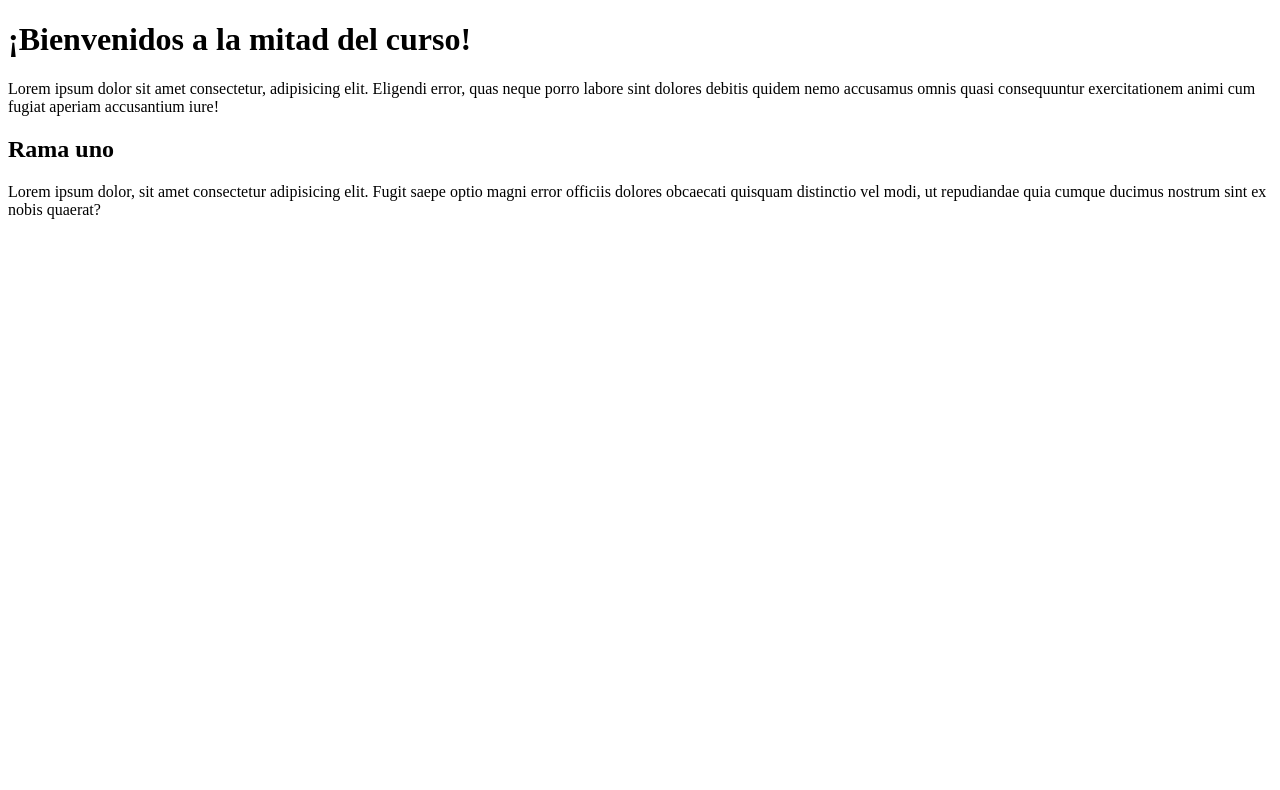
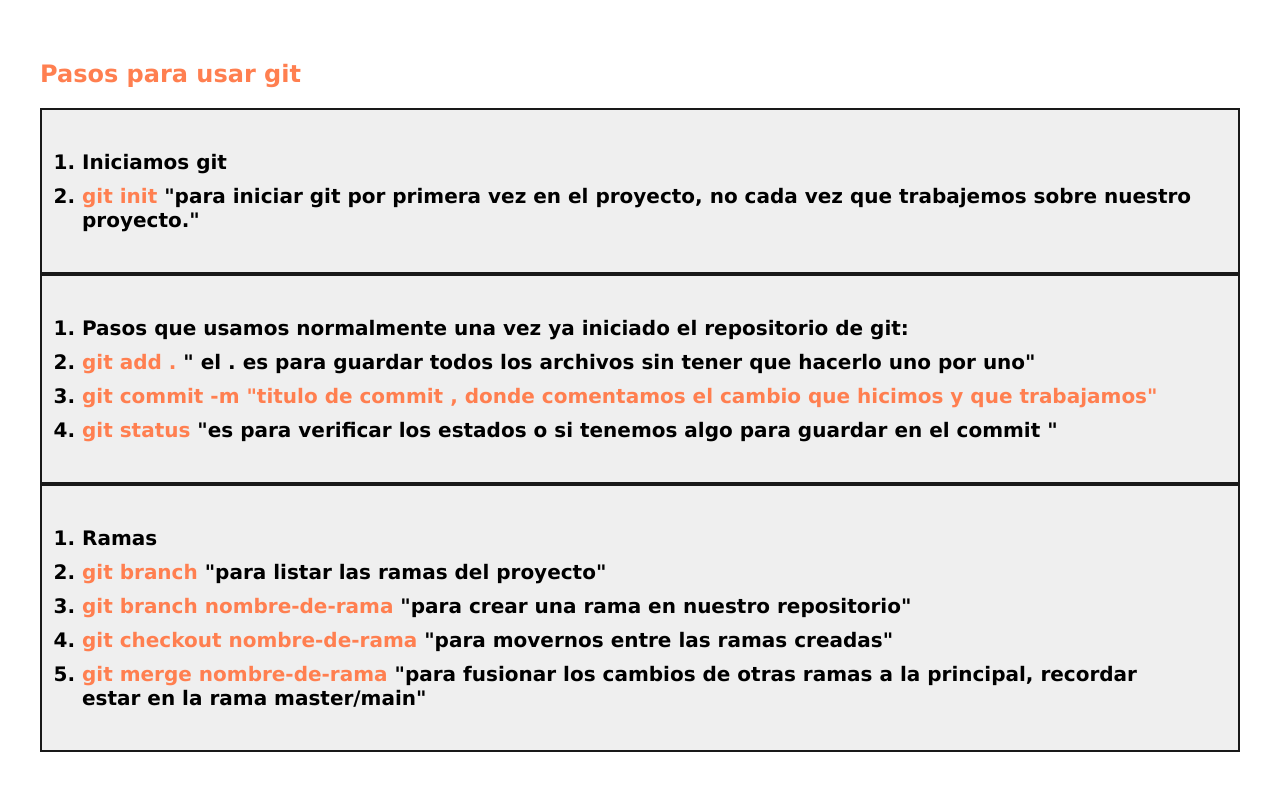
Before and after one commit to feralarcon1995/prueba, a plain HTML site: page index.html in a window 1280 px wide. Drawn offline with Linux system fonts and the light colour scheme.

Commit message:
agregue pasos de git y pequeña explicacion de cada uno

```diff
--- /dev/null
+++ b/css/style.css
@@ -0,0 +1,32 @@
+*{
+    margin: 0;
+    padding: 0;
+    box-sizing: border-box;
+}
+
+body{
+    padding: 40px;
+}
+
+h1{
+    font-size: 24px;
+    font-weight: bold;
+    font-family: Verdana, Geneva, Tahoma, sans-serif;
+    color: coral;
+    padding: 20px 0;
+}
+ol{
+    display: flex;
+    flex-direction: column;
+    gap: 10px;
+    background-color: #eeee;
+    border: 2px solid #191919;
+    padding: 40px;
+    font-size: 20px;
+    font-weight: bold;
+    font-family: Verdana, Geneva, Tahoma, sans-serif;
+}
+
+ol li span{
+    color: coral;
+}
--- a/index.html
+++ b/index.html
@@ -5,16 +5,33 @@
     <meta charset="UTF-8">
     <meta http-equiv="X-UA-Compatible" content="IE=edge">
     <meta name="viewport" content="width=device-width, initial-scale=1.0">
+    <!-- link al css -->
+    <link rel="stylesheet" href="css/style.css">
     <title>Git</title>
 </head>
 
 <body>
 
-    <h1>¡Bienvenidos a la mitad del curso!</h1>
-    <p>Lorem ipsum dolor sit amet consectetur, adipisicing elit. Eligendi error, quas neque porro labore sint dolores debitis quidem nemo accusamus omnis quasi consequuntur exercitationem animi cum fugiat aperiam accusantium iure!</p>
+    <h1>Pasos para usar git </h1>
 
-    <h2>Rama uno</h2>
-    <p>Lorem ipsum dolor, sit amet consectetur adipisicing elit. Fugit saepe optio magni error officiis dolores obcaecati quisquam distinctio vel modi, ut repudiandae quia cumque ducimus nostrum sint ex nobis quaerat?</p>
+    <ol>
+        <li>Iniciamos git </li>
+        <li><span>git init </span> "para iniciar git por primera vez en el proyecto, no cada vez que trabajemos sobre nuestro proyecto."</li>
+    </ol>
+    <ol>
+        <li>Pasos que usamos normalmente una vez ya iniciado el repositorio de git:</li>
+        <li> <span> git add .</span> " el . es para guardar todos los archivos sin tener que hacerlo uno por uno" </li>
+        <li> <span>git commit -m "titulo de commit , donde comentamos el cambio que hicimos y que trabajamos"</span>
+        </li>
+        <li> <span> git status</span> "es para verificar los estados o si tenemos algo para guardar en el commit "</li>
+    </ol>
+    <ol>
+        <li>Ramas</li>
+        <li><span>git branch</span> "para listar las ramas del proyecto"</li>
+        <li><span>git branch nombre-de-rama</span> "para crear una rama en nuestro repositorio"</li>
+        <li><span>git checkout nombre-de-rama</span> "para movernos entre las ramas creadas" </li>
+        <li><span>git merge nombre-de-rama</span> "para fusionar los cambios de otras ramas a la principal, recordar estar en la rama master/main"</li>
+    </ol>
 
 </body>
 
```
